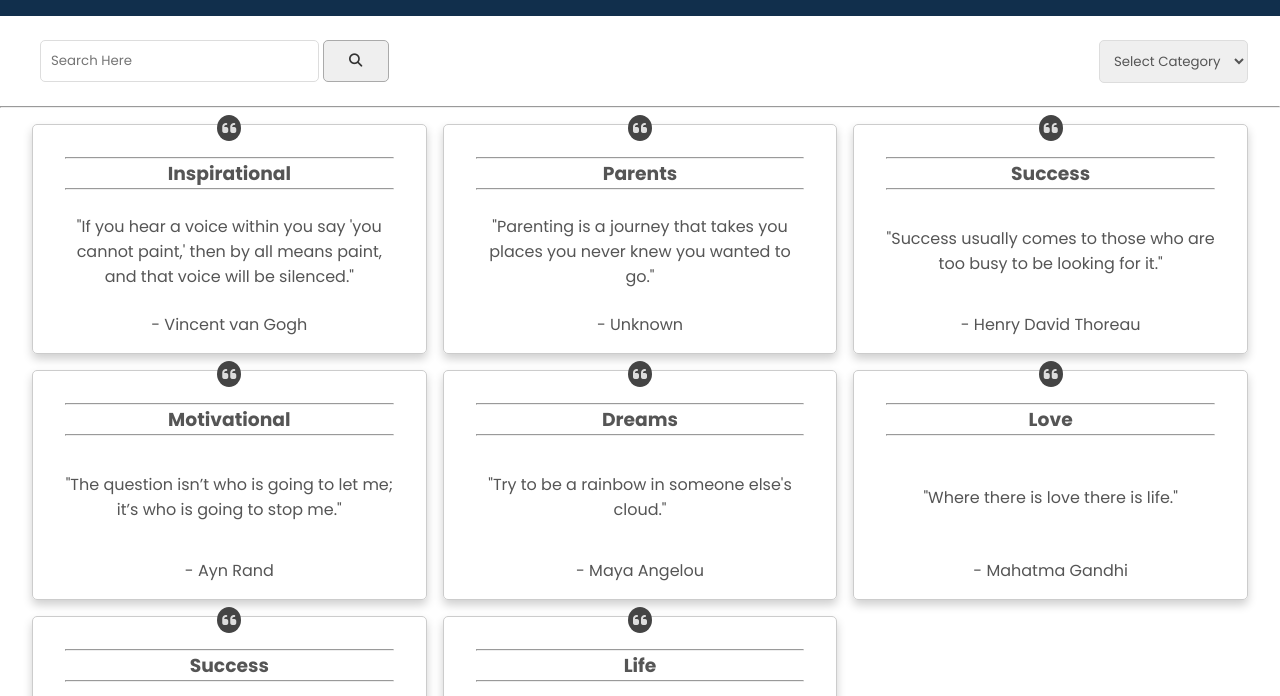
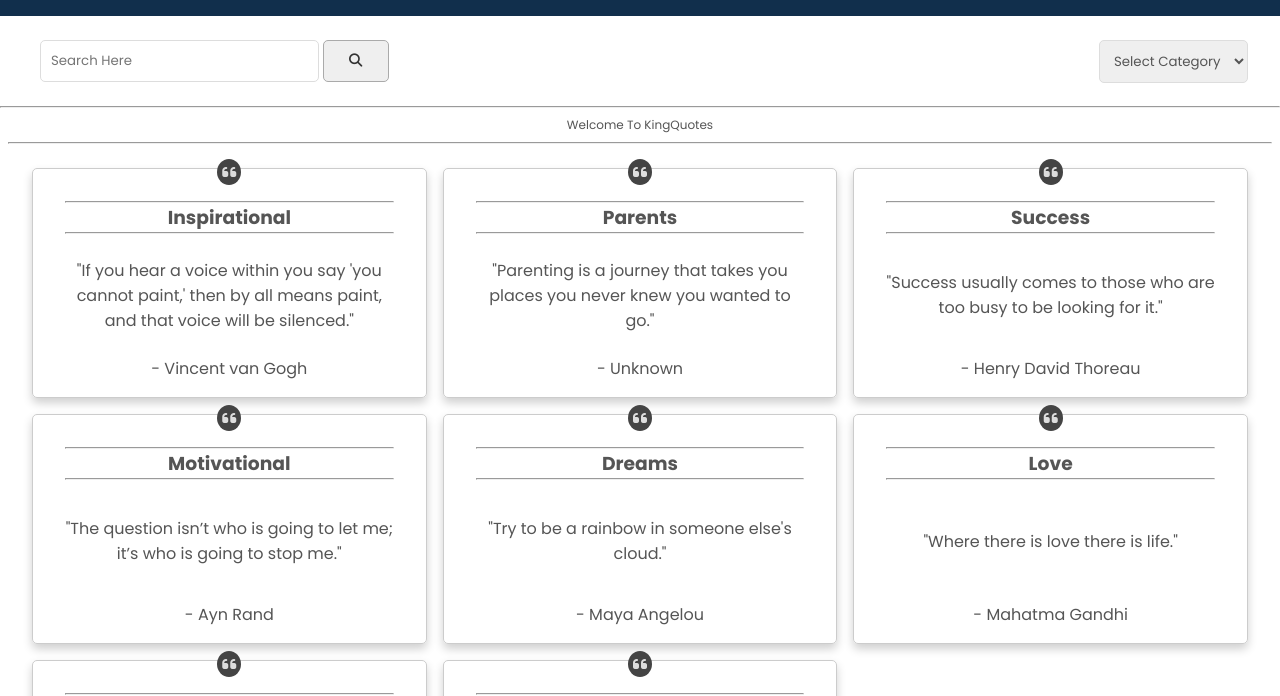
Before and after one commit to beingrajdevyadav/KingQuotes, a plain HTML site: page index.html in a window 1280 px wide. Shown: the part 104-800 px from the top of the page. Drawn offline with Linux system fonts and the light colour scheme.

Commit message:
totalQuotesCount html and css completed.

```diff
--- a/index.html
+++ b/index.html
@@ -54,8 +54,12 @@
     </section>
     <hr>
 
-
-    <section id="quotesList" class="quotes-list">
+<section>
+    <div class="total-quotes">
+        <p id="totalQuotesCount">Welcome To KingQuotes</p>
+        <hr>
+    </div>
+    <div id="quotesList" class="quotes-list">
         <!-- <div class="quote">
             <i class="fa-solid fa-quote-left lft_icn"></i>
 
@@ -72,7 +76,9 @@
                 <p></p>
             </div>
         </div> -->
-    </section>
+    </div>
+</section>
+
 
 
 
--- a/style.css
+++ b/style.css
@@ -36,6 +36,14 @@ header p {
 
 
 /* quotesList */
+.total-quotes{
+    padding: .5rem;
+    text-align: center;
+    font-size: 12px;
+    display: flex;
+    flex-direction: column;
+    gap: .5rem;
+}
 .quotes-list {
     display: grid;
     grid-template-columns: repeat(auto-fill, minmax(300px, 1fr));
```
